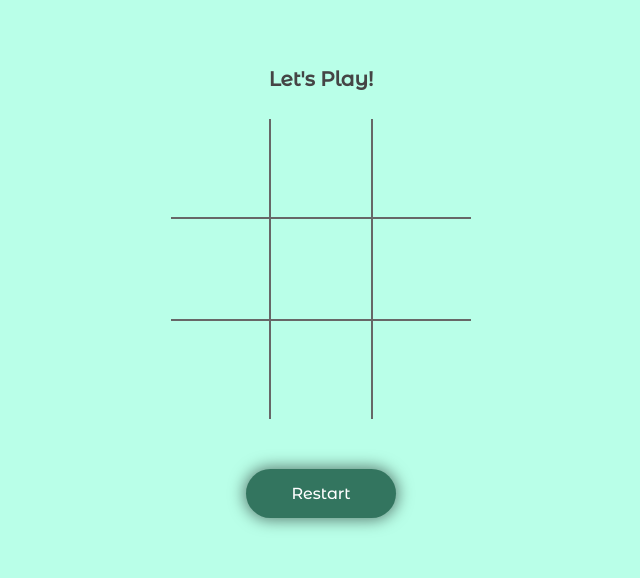
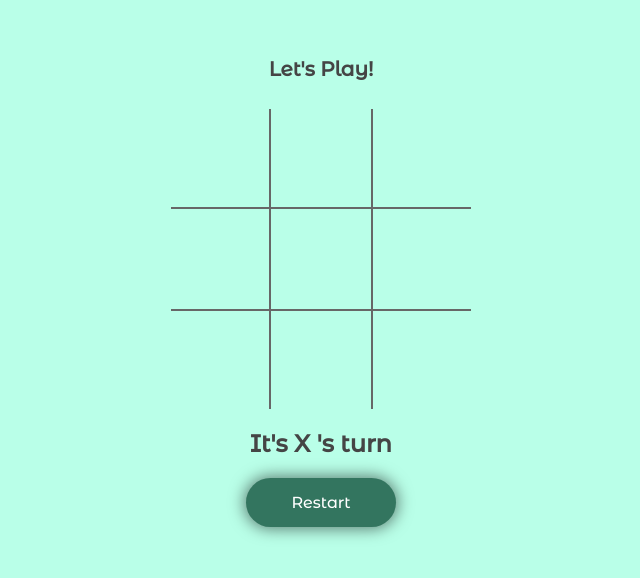
Before and after one commit to neel-am28/Tic-Tac-Toe-Game, a plain HTML site: page index.html in a window 1280 px wide. Shown: the part 112-690 px from the top of the page, without its empty margins (319-959 px from the left). Drawn offline with Linux system fonts and the light colour scheme.

Commit message:
final changes

```diff
--- a/index.html
+++ b/index.html
@@ -22,6 +22,7 @@
             <div class="box" id="7"></div>
             <div class="box" id="8"></div>
         </div>
+        <h2 class="playerTurn"></h2>
         <button id="restartBtn">Restart</button>
     </div>
     <script src="script.js"></script>
--- a/script.js
+++ b/script.js
@@ -4,6 +4,9 @@ currentPlayerText.innerHTML = `Let's Play!`;
 const restartBtn = document.querySelector('#restartBtn');
 const boxSpaces = [null, null, null, null, null, null, null, null, null];
 let currentPlayer = 'X';
+let playerTurn = document.querySelector('.playerTurn');
+
+playerTurn.innerHTML = `It's ${currentPlayer} 's turn`;
 
 boxes.forEach(box => {
     // set borders for each box
@@ -72,6 +75,7 @@ boxes.forEach(box => {
 
     box.addEventListener('click', (e) => {
         addPlayerText(e);
+
         box.addEventListener("mouseover", (e) => {
             box.style.cursor = 'no-drop';
         })
@@ -80,6 +84,7 @@ boxes.forEach(box => {
             return;
         }
         changePlayer();
+        playerTurn.innerHTML = `It's ${currentPlayer} 's turn`;
     })
 })
 
--- a/style.css
+++ b/style.css
@@ -51,7 +51,7 @@ body {
 }
 #restartBtn {
   display: inline-block;
-  margin-top: 50px;
+  margin-top: 20px;
   width: 150px;
   font-family: "Montserrat Alternates", sans-serif;
   border-radius: 25px;
@@ -79,5 +79,8 @@ body {
   align-items: center;
   justify-content: center;
   flex-direction: column;
-  margin-bottom: 50px;
+  margin-bottom: 30px;
 }
+h2.playerTurn {
+  margin-top: 20px;
+}
```
